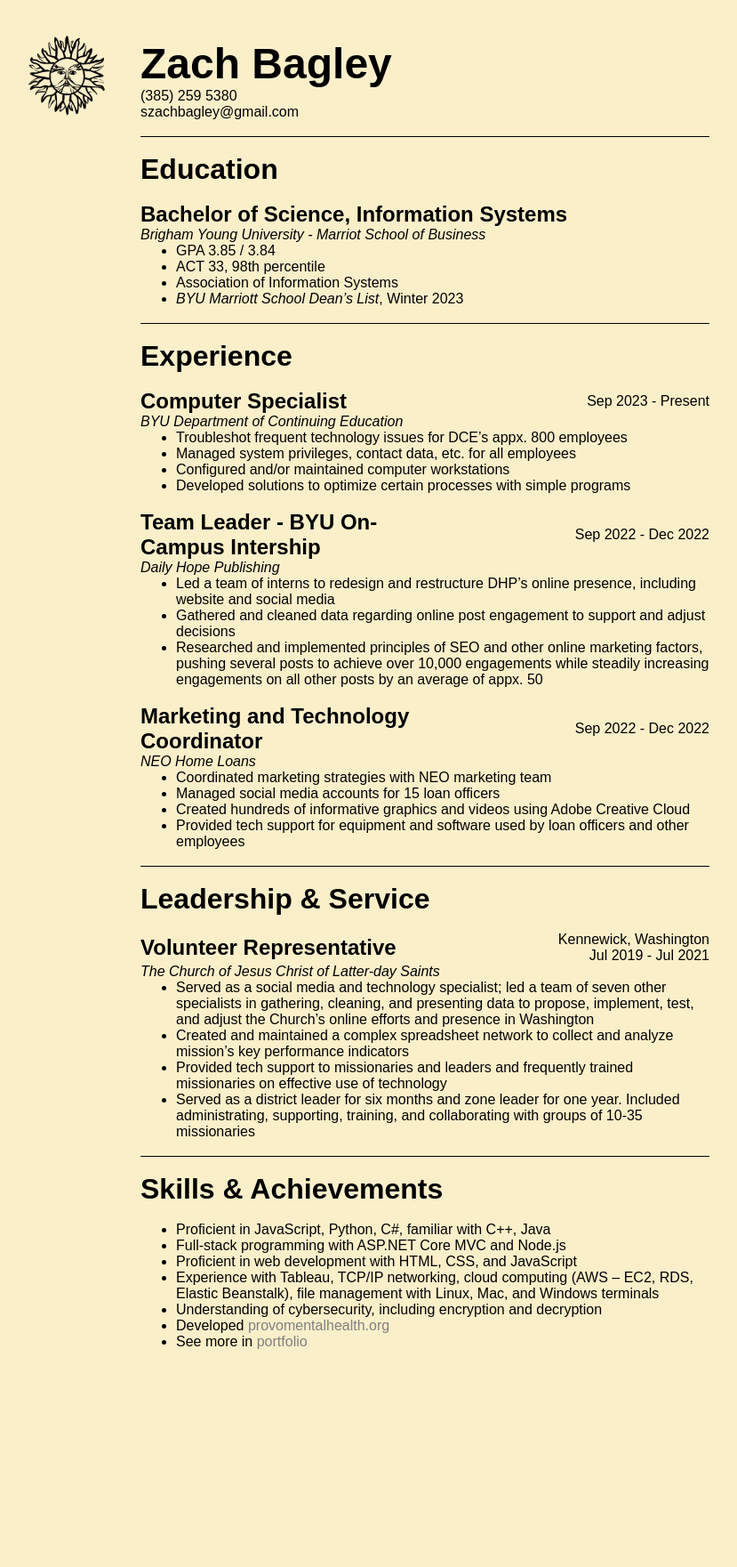
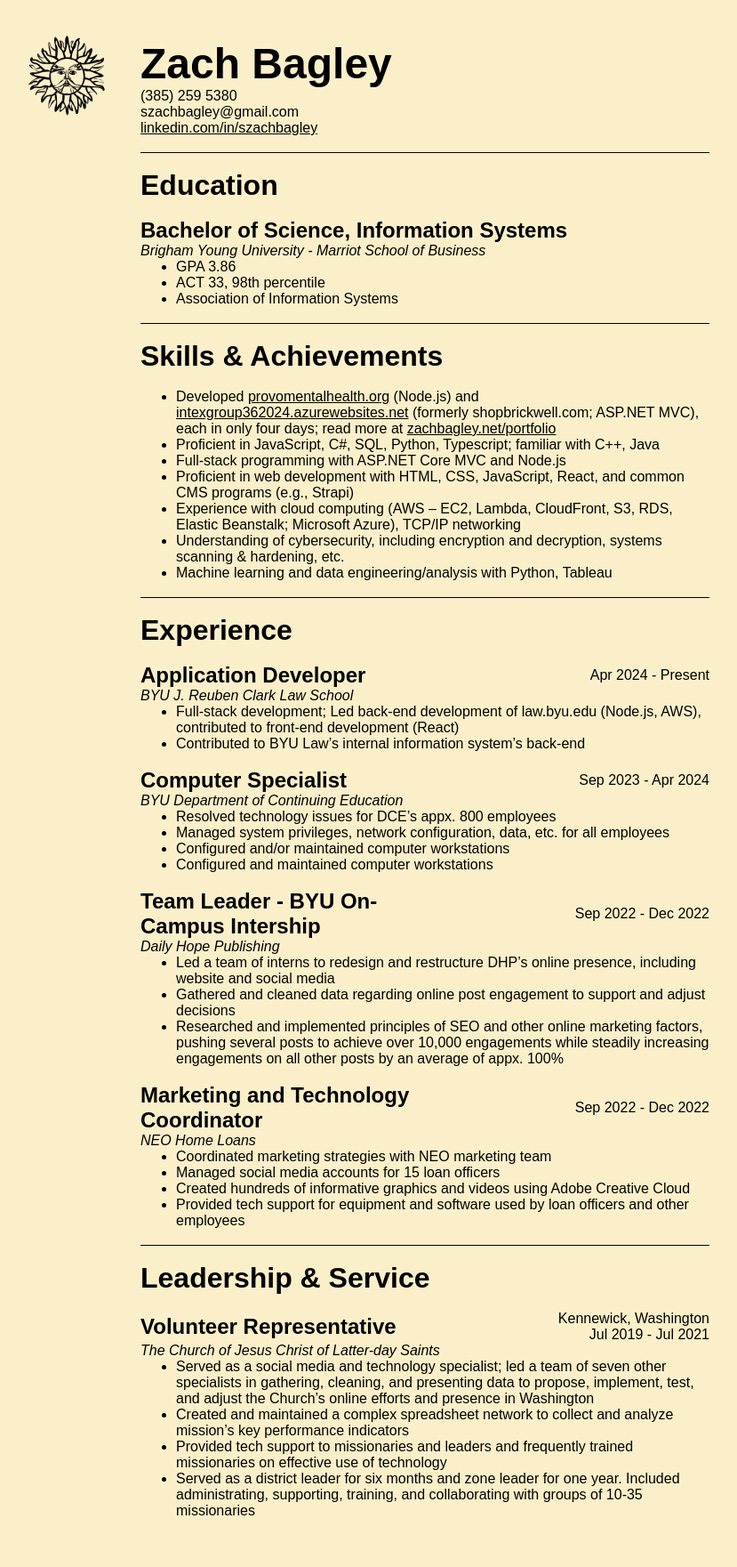
Before and after one commit to szachbagley/zachbagley, a Node server app: page /resume in a window 1280 px wide. Shown: the whole page at 89% size, without its empty margins (162-991 px from the left). Before the commit the page ends 1516 px from the top, so only its background shows below. Run offline with Node 20, Linux system fonts and the light colour scheme; some web fonts are replaced.

Commit message:
updated resume and portfolio

```diff
--- a/public/styles.css
+++ b/public/styles.css
@@ -79,6 +79,9 @@
     background-color: #FBEFCA;
 }
 
+a {
+    color: inherit;
+}
 .pageBody{
     position: absolute;
     width: 50vw;
--- a/views/resume.ejs
+++ b/views/resume.ejs
@@ -22,6 +22,7 @@
     <h1 class="heading">Zach Bagley</h1>
     <p class="bodyText">(385) 259 5380</p>
     <p class="bodyText">szachbagley@gmail.com</p>
+    <p class="bodyText"><a href="http://www.linkedin.com/in/szachbagley">linkedin.com/in/szachbagley</a></p>
     <br>
     <hr>
     <br>
@@ -30,10 +31,26 @@
     <h2 class="subSub">Bachelor of Science, Information Systems</h2>
     <p class="bodyText"><i>Brigham Young University - Marriot School of Business</i></p>
     <ul class="bodyText">
-        <li>GPA 3.85 / 3.84 </li>
+        <li>GPA 3.86 </li>
         <li>ACT 33, 98th percentile</li>
         <li>Association of Information Systems</li>
-        <li><i>BYU Marriott School Dean’s List</i>, Winter 2023</li>
+    </ul>
+    <br>
+    <hr>
+    <br>
+    <h1 class="subHead">Skills & Achievements</h1>
+    <br>
+    <ul class="bodyText">
+        <li>Developed <a href="//provomentalhealth.org">provomentalhealth.org</a> (Node.js) and
+            <a href="//intexgroup362024.azurewebsites.net">intexgroup362024.azurewebsites.net</a> (formerly shopbrickwell.com;
+            ASP.NET MVC), each in only four days; read more at <a href="portfolio">zachbagley.net/portfolio</a></li>
+        <li>Proficient in JavaScript, C#, SQL, Python, Typescript; familiar with C++, Java</li>
+        <li>Full-stack programming with ASP.NET Core MVC and Node.js</li>
+        <li>Proficient in web development with HTML, CSS, JavaScript, React, and common CMS programs (e.g., Strapi)</li>
+        <li>Experience with cloud computing (AWS – EC2, Lambda, CloudFront, S3, RDS, Elastic Beanstalk; Microsoft
+            Azure), TCP/IP networking</li>
+        <li>Understanding of cybersecurity, including encryption and decryption, systems scanning & hardening, etc.</li>
+        <li>Machine learning and data engineering/analysis with Python, Tableau</a></li>
     </ul>
     <br>
     <hr>
@@ -41,14 +58,25 @@
     <h1 class="subHead">Experience</h1>
     <br>
     <article class="resumeJob">
-        <h2 class="subSub" style="width: 50%; float: left;">Computer Specialist</h2><p class="bodyText resumeDate">Sep 2023 - Present</p>
+        <h2 class="subSub" style="width: 50%; float: left;">Application Developer</h2><p class="bodyText resumeDate">Apr 2024 - Present</p>
+    </article>
+    <p class="bodyText" style="clear: both;"><i>BYU J. Reuben Clark Law School</i></p>
+    <ul class="bodyText">
+        <li>Full-stack development; Led back-end development of law.byu.edu (Node.js, AWS), contributed to front-end
+            development (React)
+        </li>
+        <li>Contributed to BYU Law’s internal information system’s back-end</li>
+    </ul>
+    <br>
+    <article class="resumeJob">
+        <h2 class="subSub" style="width: 50%; float: left;">Computer Specialist</h2><p class="bodyText resumeDate">Sep 2023 - Apr 2024</p>
     </article>
     <p class="bodyText" style="clear: both;"><i>BYU Department of Continuing Education</i></p>
     <ul class="bodyText">
-        <li>Troubleshot frequent technology issues for DCE’s appx. 800 employees</li>
-        <li>Managed system privileges, contact data, etc. for all employees</li>
+        <li>Resolved technology issues for DCE’s appx. 800 employees</li>
+        <li>Managed system privileges, network configuration, data, etc. for all employees</li>
         <li>Configured and/or maintained computer workstations</li>
-        <li>Developed solutions to optimize certain processes with simple programs</li>
+        <li>Configured and maintained computer workstations</li>
     </ul>
     <br>
     <article class="resumeJob">
@@ -59,7 +87,7 @@
         <li>Led a team of interns to redesign and restructure DHP’s online presence, including website and social media</li>
         <li>Gathered and cleaned data regarding online post engagement to support and adjust decisions</li>
         <li>Researched and implemented principles of SEO and other online marketing factors,
-             pushing several posts to achieve over 10,000 engagements while steadily increasing engagements on all other posts by an average of appx. 50</li>
+             pushing several posts to achieve over 10,000 engagements while steadily increasing engagements on all other posts by an average of appx. 100%</li>
     </ul>
     <br>
     <article class="resumeJob">
@@ -93,20 +121,6 @@
             supporting, training, and collaborating with groups of 10-35 missionaries</li>
     </ul>
     <br>
-    <hr>
-    <br>
-    <h1 class="subHead">Skills & Achievements</h1>
-    <br>
-    <ul class="bodyText">
-        <li>Proficient in JavaScript, Python, C#, familiar with C++, Java</li>
-        <li>Full-stack programming with ASP.NET Core MVC and Node.js</li>
-        <li>Proficient in web development with HTML, CSS, and JavaScript </li>
-        <li>Experience with Tableau, TCP/IP networking, cloud computing
-            (AWS – EC2, RDS, Elastic Beanstalk), file management with Linux, Mac, and Windows terminals</li>
-        <li>Understanding of cybersecurity, including encryption and decryption</li>
-        <li> Developed <a href="//provomentalhealth.org" class="link">provomentalhealth.org</a></li>
-        <li>See more in <a href="portfolio" class="link">portfolio</a></li>
-    <br>
     <br><br>
 </div>
 </body>
```
Also changed, not shown: views/portfolio.ejs (+44 -3 lines).
